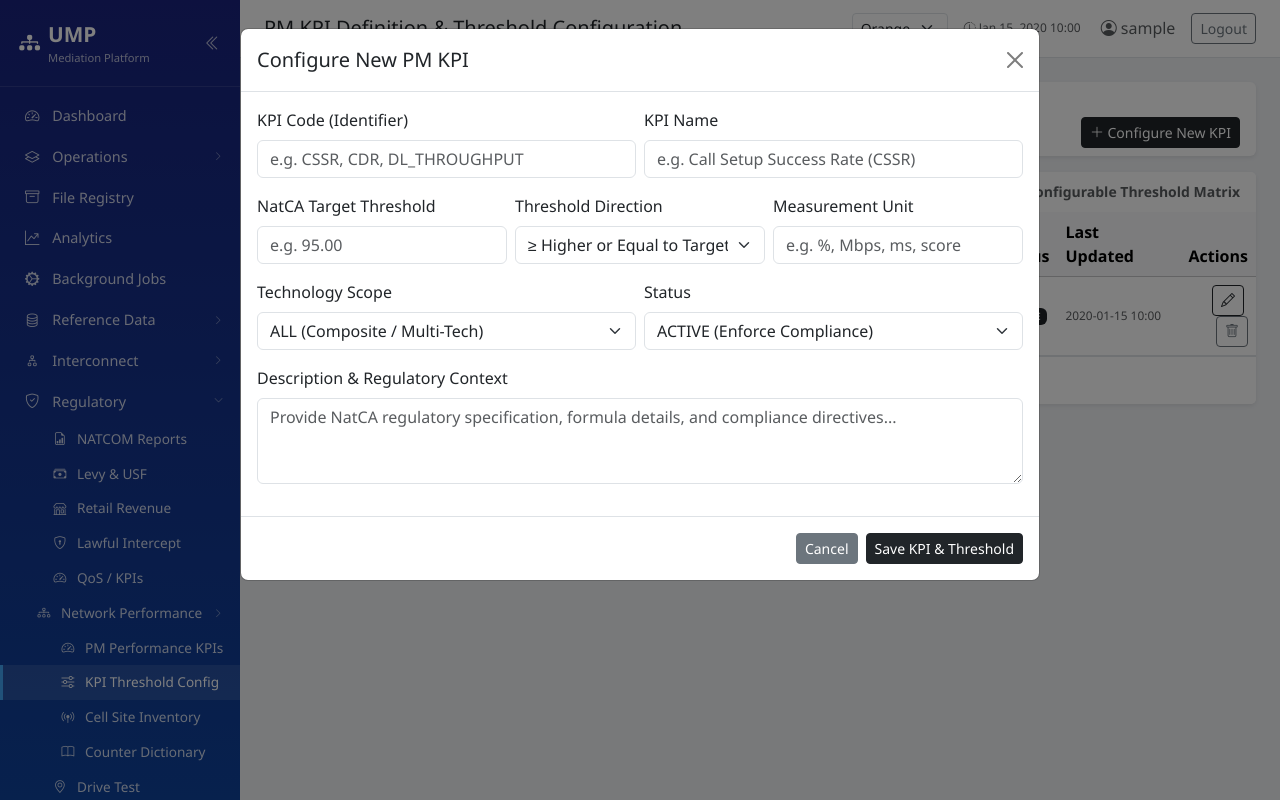
After one commit to bsaccoh/ump-mediation-system, a Django app: page /regulatory/kpis/ in a window 1280 px wide, after a click on "Configure New KPI". The commit adds this page. Run offline with Django 4.2, Linux system fonts and the light colour scheme; a user stored in the database is signed in; tables that the repository leaves empty hold one stand-in row (values such as "Sample post"); parts of the project's set-up code (start-up, migrations or seed data) failed here and were passed over.

Commit message:
Add dedicated PM KPI Definition and NatCA Threshold Configuration page with 15 records per page datatable pagination

```diff
--- a/regulatory/urls.py
+++ b/regulatory/urls.py
@@ -81,6 +81,12 @@ urlpatterns = [
     path('counters/template/', views.counter_download_template, name='counter_download_template'),
     path('counters/<int:pk>/delete/', views.counter_delete, name='counter_delete'),
 
+    # 10. PM KPI Definition & Threshold Configuration
+    path('kpis/', views.kpi_config_view, name='kpi_config_view'),
+    path('kpis/api/', views.kpi_config_api, name='kpi_config_api'),
+    path('kpis/save/', views.kpi_config_save, name='kpi_config_save'),
+    path('kpis/<int:pk>/delete/', views.kpi_config_delete, name='kpi_config_delete'),
+
     # Regulatory Profile (admin)
     path('profile/save/', views.profile_save, name='profile_save'),
 ]
--- a/regulatory/views.py
+++ b/regulatory/views.py
@@ -1355,3 +1355,86 @@ def counter_download_template(request):
 def counter_delete(request, pk):
     get_object_or_404(NetworkCounterDefinition, pk=pk).delete()
     return JsonResponse({'success': True})
+
+
+# =============================================================================
+# 10. PM KPI Definition & Threshold Configuration
+# =============================================================================
+
+@login_required
+def kpi_config_view(request):
+    """Render PM KPI Definition & Threshold Configuration management page."""
+    return render(request, 'regulatory/kpi_config.html', {
+        'tech_choices': NetworkKPIDefinition.Technology.choices,
+        'direction_choices': NetworkKPIDefinition.Direction.choices,
+    })
+
+
+@login_required
+def kpi_config_api(request):
+    """JSON API endpoint for querying PM KPI definitions and thresholds."""
+    tech = request.GET.get('technology', '').strip()
+    direction = request.GET.get('direction', '').strip()
+    q = request.GET.get('q', '').strip()
+    page = request.GET.get('page', 1)
+
+    qs = NetworkKPIDefinition.objects.all()
+    if tech:
+        qs = qs.filter(technology=tech)
+    if direction:
+        qs = qs.filter(threshold_direction=direction)
+    if q:
+        qs = qs.filter(
+            Q(code__icontains=q) | Q(name__icontains=q) | Q(description__icontains=q)
+        )
+
+    per_page = request.GET.get('per_page') or request.GET.get('page_size') or 15
+    rows, total, page, pages = _paginate(qs, page, per_page=per_page)
+    data = [{
+        'id': r.pk,
+        'code': r.code,
+        'name': r.name,
+        'unit': r.unit,
+        'description': r.description,
+        'natca_threshold': str(r.natca_threshold),
+        'threshold_direction': r.threshold_direction,
+        'technology': r.technology,
+        'is_active': r.is_active,
+        'updated_at': r.updated_at.strftime('%Y-%m-%d %H:%M') if r.updated_at else None,
+    } for r in rows]
+    return JsonResponse({'records': data, 'total': total, 'page': page, 'pages': pages})
+
+
+@login_required
+@require_POST
+def kpi_config_save(request):
+    """Save/update PM KPI definition and NatCA threshold."""
+    pk = request.POST.get('id')
+    code = request.POST.get('code', '').strip().upper()
+    try:
+        if pk:
+            obj = NetworkKPIDefinition.objects.get(pk=pk)
+        else:
+            obj = NetworkKPIDefinition()
+            obj.code = code
+
+        obj.name = request.POST.get('name', '').strip()
+        obj.unit = request.POST.get('unit', '%').strip() or '%'
+        obj.natca_threshold = _decimal(request.POST.get('natca_threshold'))
+        obj.threshold_direction = request.POST.get('threshold_direction', NetworkKPIDefinition.Direction.ABOVE)
+        obj.technology = request.POST.get('technology', NetworkKPIDefinition.Technology.ALL)
+        obj.description = request.POST.get('description', '').strip()
+        obj.is_active = request.POST.get('is_active', 'true').lower() in ('true', '1', 'yes')
+        obj.save()
+
+        return JsonResponse({'success': True, 'id': obj.pk, 'code': obj.code})
+    except Exception as e:
+        return JsonResponse({'success': False, 'error': str(e)})
+
+
+@login_required
+@require_POST
+def kpi_config_delete(request, pk):
+    """Delete a PM KPI definition."""
+    get_object_or_404(NetworkKPIDefinition, pk=pk).delete()
+    return JsonResponse({'success': True})
--- a/templates/base.html
+++ b/templates/base.html
@@ -305,12 +305,19 @@
                             <span class="nav-text">Network Performance</span>
                             <i class="bi bi-chevron-down chevron"></i>
                         </a>
-                        <ul class="nav-sub collapse {% if '/regulatory/network-performance' in request.path or '/regulatory/sites' in request.path or '/regulatory/counters' in request.path %}show{% endif %}" id="netPerfMenu">
+                        <ul class="nav-sub collapse {% if '/regulatory/network-performance' in request.path or '/regulatory/kpis' in request.path or '/regulatory/sites' in request.path or '/regulatory/counters' in request.path %}show{% endif %}" id="netPerfMenu">
                             <li class="nav-item">
                                 <a class="nav-link {% if '/regulatory/network-performance' in request.path %}active{% endif %}"
                                    href="{% url 'regulatory:network_performance_view' %}" title="PM Performance KPIs"
                                    style="padding-left:3.5rem;">
                                     <i class="bi bi-speedometer2"></i><span class="nav-link-text"> PM Performance KPIs</span>
+                                </a>
+                            </li>
+                            <li class="nav-item">
+                                <a class="nav-link {% if '/regulatory/kpis' in request.path %}active{% endif %}"
+                                   href="{% url 'regulatory:kpi_config_view' %}" title="PM KPI Threshold Config"
+                                   style="padding-left:3.5rem;">
+                                    <i class="bi bi-sliders"></i><span class="nav-link-text"> KPI Threshold Config</span>
                                 </a>
                             </li>
                             <li class="nav-item">
--- /dev/null
+++ b/templates/regulatory/kpi_config.html
@@ -0,0 +1,318 @@
+{% extends "base.html" %}
+{% block title %}PM KPI Threshold Config — Regulatory{% endblock %}
+{% block page_title %}PM KPI Definition &amp; Threshold Configuration{% endblock %}
+
+{% block extra_css %}
+<style>
+.badge-clean { background-color: #f8f9fa; color: #212529; border: 1px solid #dee2e6; font-weight: 500; }
+.badge-tech { background-color: #343a40; color: #ffffff; font-weight: 500; }
+</style>
+{% endblock %}
+
+{% block content %}
+<!-- Filter & Action Bar -->
+<div class="card mb-3 border-0 shadow-sm">
+    <div class="card-body py-2">
+        <div class="row g-2 align-items-end">
+            <div class="col-md-3">
+                <label class="form-label small text-muted mb-1">Search KPI Catalog</label>
+                <input type="text" id="searchInput" class="form-control form-control-sm" placeholder="Search code, name, description..." onkeyup="onSearchChange()">
+            </div>
+            <div class="col-md-2">
+                <label class="form-label small text-muted mb-1">Technology</label>
+                <select id="filterTech" class="form-select form-select-sm" onchange="loadKPIs()">
+                    <option value="">All Technologies</option>
+                    <option value="ALL">ALL (Composite)</option>
+                    <option value="2G">2G GSM</option>
+                    <option value="3G">3G UMTS</option>
+                    <option value="4G">4G LTE</option>
+                    <option value="5G">5G NR</option>
+                </select>
+            </div>
+            <div class="col-md-2">
+                <label class="form-label small text-muted mb-1">Target Direction</label>
+                <select id="filterDirection" class="form-select form-select-sm" onchange="loadKPIs()">
+                    <option value="">All Directions</option>
+                    <option value="ABOVE">&ge; Higher is Better</option>
+                    <option value="BELOW">&le; Lower is Better</option>
+                </select>
+            </div>
+            <div class="col-auto ms-auto">
+                <button class="btn btn-dark btn-sm" data-bs-toggle="modal" data-bs-target="#kpiModal" onclick="openNewKPI()">
+                    <i class="bi bi-plus-lg"></i> Configure New KPI
+                </button>
+            </div>
+        </div>
+    </div>
+</div>
+
+<div id="alertBox" class="alert" style="display:none;"></div>
+
+<!-- KPI Catalog & Threshold Table -->
+<div class="card border-0 shadow-sm">
+    <div class="card-header bg-white fw-semibold py-2 d-flex justify-content-between align-items-center border-bottom-0">
+        <span><i class="bi bi-sliders text-dark me-1"></i> NatCA Regulatory KPI Targets &amp; Compliance Rules</span>
+        <span class="small text-muted">Configurable Threshold Matrix</span>
+    </div>
+    <div class="table-responsive">
+        <table class="table table-hover align-middle mb-0">
+            <thead class="table-light">
+                <tr>
+                    <th>KPI Code</th>
+                    <th>KPI Name</th>
+                    <th>Technology</th>
+                    <th>NatCA Regulatory Threshold</th>
+                    <th>Target Direction</th>
+                    <th>Unit</th>
+                    <th>Status</th>
+                    <th>Last Updated</th>
+                    <th class="text-end">Actions</th>
+                </tr>
+            </thead>
+            <tbody id="kpiTableBody">
+                <tr><td colspan="9" class="text-center text-muted py-4">Loading KPI definitions...</td></tr>
+            </tbody>
+        </table>
+    </div>
+    <!-- 15 Records Per Page Datatable Pagination Footer -->
+    <div class="card-footer bg-white py-2 d-flex justify-content-between align-items-center flex-wrap gap-2 border-top">
+        <div class="d-flex align-items-center gap-2">
+            <span class="small text-muted" id="paginationInfo">Showing 0-0 of 0</span>
+            <select id="perPage" class="form-select form-select-sm" style="width: auto;" onchange="currentPage=1; loadKPIs();">
+                <option value="15" selected>15 per page</option>
+                <option value="25">25 per page</option>
+                <option value="50">50 per page</option>
+            </select>
+        </div>
+        <nav>
+            <ul class="pagination pagination-sm mb-0" id="paginationNav"></ul>
+        </nav>
+    </div>
+</div>
+
+<!-- Add / Edit KPI Threshold Modal -->
+<div class="modal fade" id="kpiModal" tabindex="-1">
+    <div class="modal-dialog modal-lg">
+        <div class="modal-content">
+            <div class="modal-header">
+                <h5 class="modal-title" id="kpiModalTitle">Configure PM KPI &amp; NatCA Threshold</h5>
+                <button type="button" class="btn-close" data-bs-dismiss="modal"></button>
+            </div>
+            <form id="kpiForm" onsubmit="submitKPI(event)">
+                <input type="hidden" id="kpiRecordId">
+                <div class="modal-body">
+                    <div class="row g-2 mb-3">
+                        <div class="col-md-6">
+                            <label class="form-label">KPI Code (Identifier)</label>
+                            <input type="text" id="kpiCode" class="form-control" placeholder="e.g. CSSR, CDR, DL_THROUGHPUT" required>
+                        </div>
+                        <div class="col-md-6">
+                            <label class="form-label">KPI Name</label>
+                            <input type="text" id="kpiName" class="form-control" placeholder="e.g. Call Setup Success Rate (CSSR)" required>
+                        </div>
+                    </div>
+
+                    <div class="row g-2 mb-3">
+                        <div class="col-md-4">
+                            <label class="form-label">NatCA Target Threshold</label>
+                            <input type="number" step="0.01" id="kpiThreshold" class="form-control" placeholder="e.g. 95.00" required>
+                        </div>
+                        <div class="col-md-4">
+                            <label class="form-label">Threshold Direction</label>
+                            <select id="kpiDirection" class="form-select" required>
+                                <option value="ABOVE">&ge; Higher or Equal to Target (Pass if &ge; Target)</option>
+                                <option value="BELOW">&le; Lower or Equal to Target (Pass if &le; Target)</option>
+                            </select>
+                        </div>
+                        <div class="col-md-4">
+                            <label class="form-label">Measurement Unit</label>
+                            <input type="text" id="kpiUnit" class="form-control" placeholder="e.g. %, Mbps, ms, score" required>
+                        </div>
+                    </div>
+
+                    <div class="row g-2 mb-3">
+                        <div class="col-md-6">
+                            <label class="form-label">Technology Scope</label>
+                            <select id="kpiTech" class="form-select">
+                                <option value="ALL" selected>ALL (Composite / Multi-Tech)</option>
+                                <option value="2G">2G GSM</option>
+                                <option value="3G">3G UMTS</option>
+                                <option value="4G">4G LTE</option>
+                                <option value="5G">5G NR</option>
+                            </select>
+                        </div>
+                        <div class="col-md-6">
+                            <label class="form-label">Status</label>
+                            <select id="kpiStatus" class="form-select">
+                                <option value="true" selected>ACTIVE (Enforce Compliance)</option>
+                                <option value="false">INACTIVE (Disabled)</option>
+                            </select>
+                        </div>
+                    </div>
+
+                    <div class="mb-3">
+                        <label class="form-label">Description &amp; Regulatory Context</label>
+                        <textarea id="kpiDesc" class="form-control" rows="3" placeholder="Provide NatCA regulatory specification, formula details, and compliance directives..."></textarea>
+                    </div>
+                </div>
+                <div class="modal-footer">
+                    <button type="button" class="btn btn-secondary btn-sm" data-bs-dismiss="modal">Cancel</button>
+                    <button type="submit" class="btn btn-dark btn-sm">Save KPI &amp; Threshold</button>
+                </div>
+            </form>
+        </div>
+    </div>
+</div>
+{% endblock %}
+
+{% block scripts %}
+<script>
+let currentPage = 1;
+
+function getCSRF() { return document.cookie.match(/csrftoken=([^;]+)/)?.[1] || ''; }
+function showAlert(msg, type='success') {
+    const b = document.getElementById('alertBox'); b.className = `alert alert-${type}`; b.textContent = msg; b.style.display = 'block';
+    setTimeout(() => b.style.display = 'none', 4000);
+}
+
+function onSearchChange() {
+    currentPage = 1;
+    loadKPIs();
+}
+
+function loadKPIs(page = currentPage) {
+    currentPage = page;
+    const q = document.getElementById('searchInput').value;
+    const tech = document.getElementById('filterTech').value;
+    const direction = document.getElementById('filterDirection').value;
+    const perPage = parseInt(document.getElementById('perPage').value || '15');
+
+    fetch(`{% url 'regulatory:kpi_config_api' %}?q=${q}&technology=${tech}&direction=${direction}&page=${page}&per_page=${perPage}`)
+        .then(r => r.json()).then(d => {
+            renderTable(d.records || []);
+            renderPagination(d.total || 0, d.page || 1, d.pages || 1, perPage);
+        });
+}
+
+function renderTable(records) {
+    if (!records.length) {
+        document.getElementById('kpiTableBody').innerHTML = `<tr><td colspan="9" class="text-center text-muted py-4">No KPI definitions found.</td></tr>`;
+        return;
+    }
+
+    document.getElementById('kpiTableBody').innerHTML = records.map(r => `
+        <tr>
+            <td class="fw-bold"><code>${r.code}</code></td>
+            <td class="fw-semibold">${r.name}</td>
+            <td><span class="badge badge-tech">${r.technology}</span></td>
+            <td class="fw-bold">
+                ${r.threshold_direction === 'ABOVE' ? '&ge;' : '&le;'} ${parseFloat(r.natca_threshold).toFixed(2)} ${r.unit}
+            </td>
+            <td>
+                ${r.threshold_direction === 'ABOVE'
+                    ? '<span class="badge badge-clean">&ge; Higher is Better</span>'
+                    : '<span class="badge badge-clean">&le; Lower is Better</span>'}
+            </td>
+            <td><span class="badge badge-clean">${r.unit}</span></td>
+            <td>
+                ${r.is_active
+                    ? '<span class="badge bg-dark">ACTIVE</span>'
+                    : '<span class="badge bg-secondary">INACTIVE</span>'}
+            </td>
+            <td class="text-muted small">${r.updated_at || '-'}</td>
+            <td class="text-end">
+                <button class="btn btn-sm btn-outline-dark me-1" onclick="editKPI(${JSON.stringify(r).replace(/"/g, '&quot;')})"><i class="bi bi-pencil"></i></button>
+                <button class="btn btn-sm btn-outline-secondary" onclick="deleteKPI(${r.id})"><i class="bi bi-trash"></i></button>
+            </td>
+        </tr>
+    `).join('');
+}
+
+function renderPagination(total, page, pages, perPage) {
+    const start = total ? (page - 1) * perPage + 1 : 0;
+    const end = Math.min(total, page * perPage);
+    document.getElementById('paginationInfo').textContent = `Showing ${start.toLocaleString()} - ${end.toLocaleString()} of ${total.toLocaleString()} records`;
+
+    const nav = document.getElementById('paginationNav');
+    if (!nav) return;
+    if (pages <= 1) { nav.innerHTML = ''; return; }
+
+    let html = '';
+    html += `<li class="page-item ${page === 1 ? 'disabled' : ''}"><a class="page-link" href="#" onclick="event.preventDefault(); loadKPIs(1)">First</a></li>`;
+    html += `<li class="page-item ${page === 1 ? 'disabled' : ''}"><a class="page-link" href="#" onclick="event.preventDefault(); loadKPIs(${page - 1})">&laquo; Prev</a></li>`;
+
+    const startP = Math.max(1, page - 2);
+    const endP = Math.min(pages, page + 2);
+    for (let p = startP; p <= endP; p++) {
+        html += `<li class="page-item ${p === page ? 'active' : ''}"><a class="page-link" href="#" onclick="event.preventDefault(); loadKPIs(${p})">${p}</a></li>`;
+    }
+
+    html += `<li class="page-item ${page === pages ? 'disabled' : ''}"><a class="page-link" href="#" onclick="event.preventDefault(); loadKPIs(${page + 1})">Next &raquo;</a></li>`;
+    html += `<li class="page-item ${page === pages ? 'disabled' : ''}"><a class="page-link" href="#" onclick="event.preventDefault(); loadKPIs(${pages})">Last (${pages})</a></li>`;
+    nav.innerHTML = html;
+}
+
+function openNewKPI() {
+    document.getElementById('kpiForm').reset();
+    document.getElementById('kpiRecordId').value = '';
+    document.getElementById('kpiCode').readOnly = false;
+    document.getElementById('kpiModalTitle').textContent = 'Configure New PM KPI';
+}
+
+function editKPI(item) {
+    document.getElementById('kpiRecordId').value = item.id;
+    document.getElementById('kpiCode').value = item.code;
+    document.getElementById('kpiCode').readOnly = true;
+    document.getElementById('kpiName').value = item.name;
+    document.getElementById('kpiThreshold').value = item.natca_threshold;
+    document.getElementById('kpiDirection').value = item.threshold_direction;
+    document.getElementById('kpiUnit').value = item.unit;
+    document.getElementById('kpiTech').value = item.technology;
+    document.getElementById('kpiStatus').value = item.is_active ? 'true' : 'false';
+    document.getElementById('kpiDesc').value = item.description || '';
+    document.getElementById('kpiModalTitle').textContent = `Edit Target: ${item.code}`;
+
+    new bootstrap.Modal(document.getElementById('kpiModal')).show();
+}
+
+function submitKPI(e) {
+    e.preventDefault();
+    const params = new URLSearchParams({
+        csrfmiddlewaretoken: getCSRF(),
+        id: document.getElementById('kpiRecordId').value,
+        code: document.getElementById('kpiCode').value,
+        name: document.getElementById('kpiName').value,
+        natca_threshold: document.getElementById('kpiThreshold').value,
+        threshold_direction: document.getElementById('kpiDirection').value,
+        unit: document.getElementById('kpiUnit').value,
+        technology: document.getElementById('kpiTech').value,
+        is_active: document.getElementById('kpiStatus').value,
+        description: document.getElementById('kpiDesc').value,
+    });
+
+    fetch("{% url 'regulatory:kpi_config_save' %}", { method: 'POST', body: params, headers: {'X-CSRFToken': getCSRF()} })
+        .then(r => r.json()).then(d => {
+            if (d.success) {
+                showAlert('PM KPI & Threshold saved successfully.');
+                bootstrap.Modal.getInstance(document.getElementById('kpiModal')).hide();
+                loadKPIs();
+            } else {
+                showAlert(d.error || 'Save failed', 'danger');
+            }
+        });
+}
+
+function deleteKPI(id) {
+    if (!confirm('Delete this KPI definition?')) return;
+    fetch(`/regulatory/kpis/${id}/delete/`, { method: 'POST', headers: {'X-CSRFToken': getCSRF()} })
+        .then(r => r.json()).then(d => {
+            if (d.success) { showAlert('KPI definition deleted.'); loadKPIs(); }
+            else showAlert(d.error || 'Delete failed', 'danger');
+        });
+}
+
+document.addEventListener('DOMContentLoaded', function() {
+    loadKPIs();
+});
+</script>
+{% endblock %}
```
